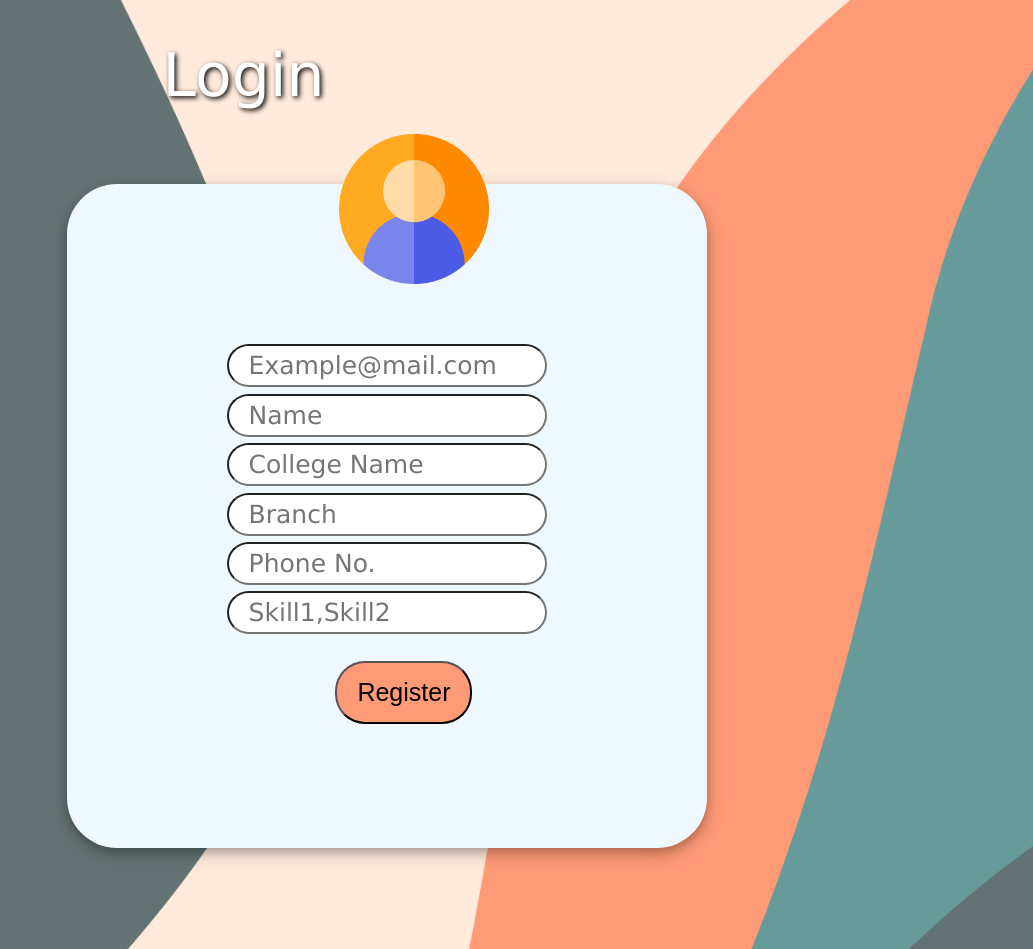
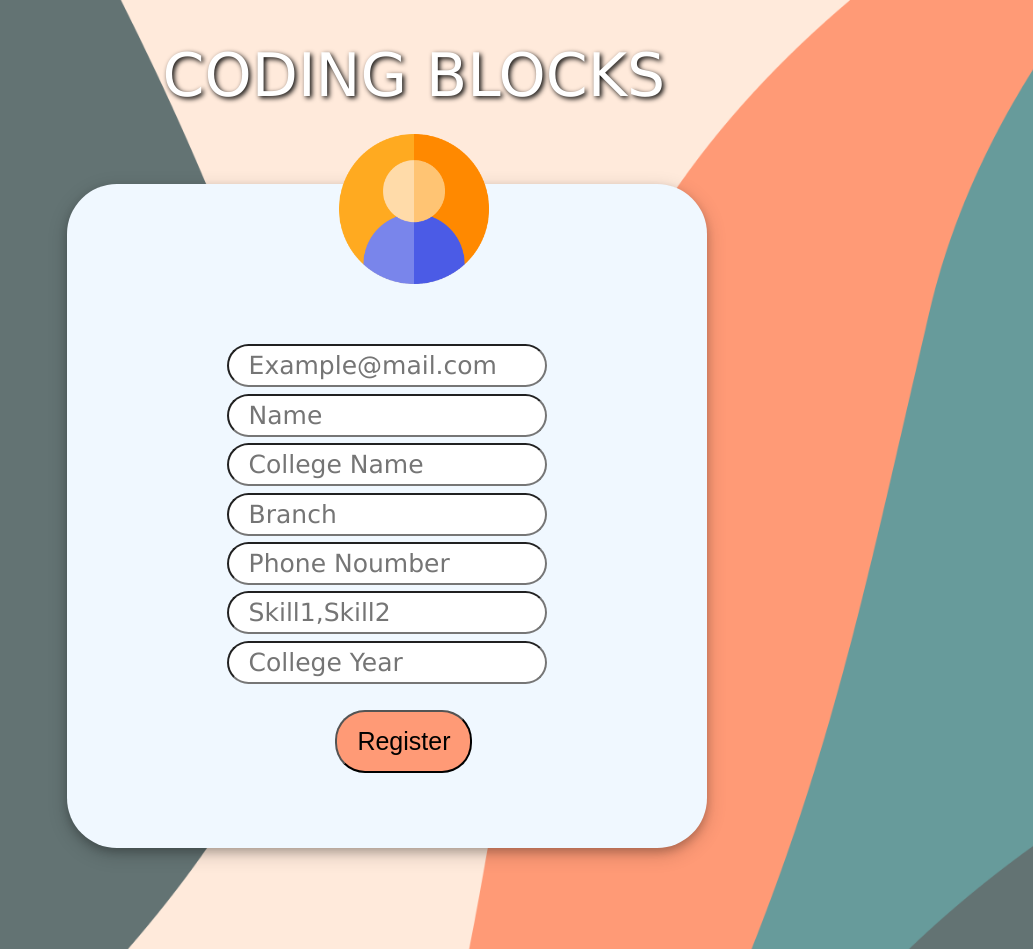
Before and after one commit to YdvPrashant/Login-Page.github.io, a plain HTML site: page index.html in a window 1280 px wide. Shown: the whole page, without its empty margins (247-1280 px from the left). Drawn offline with Linux system fonts and the light colour scheme.

Commit message:
Login-page

```diff
--- a/index.html
+++ b/index.html
@@ -10,7 +10,7 @@
 <body>
     <div class="log">
         <div class="head">
-            <h1>Login</h1>
+            <h1>CODING BLOCKS</h1>
         </div>
         <div class="mid">
             <img src="./Images/user.png" alt="">
@@ -28,10 +28,13 @@
                     <input type="text" name="" id="brnch" placeholder="Branch">
                 </div>
                 <div class="inp">
-                    <input type="tel" name="" id="phn" placeholder="Phone No.">
+                    <input type="tel" name="" id="phn" placeholder="Phone Noumber">
                 </div>
                 <div class="inp">
                     <input type="text" name="" id="skl" placeholder="Skill1,Skill2">
+                </div>
+                <div class="inp">
+                    <input type="number" name="" id="yr" placeholder="College Year">
                 </div>
                 <div class="button">
                     <button type="submit">Register</button>
```
